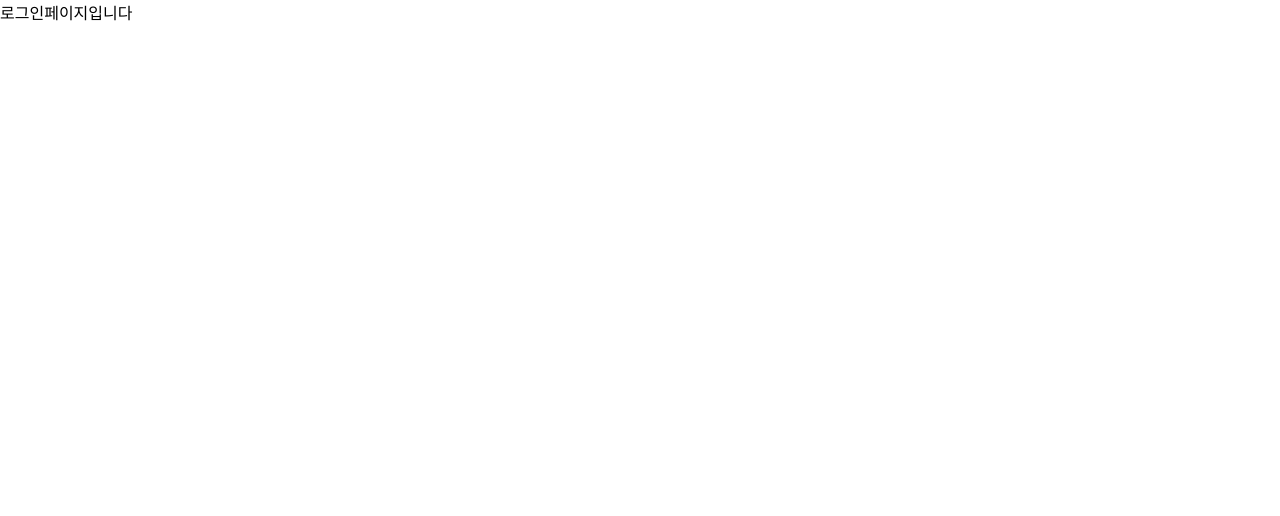
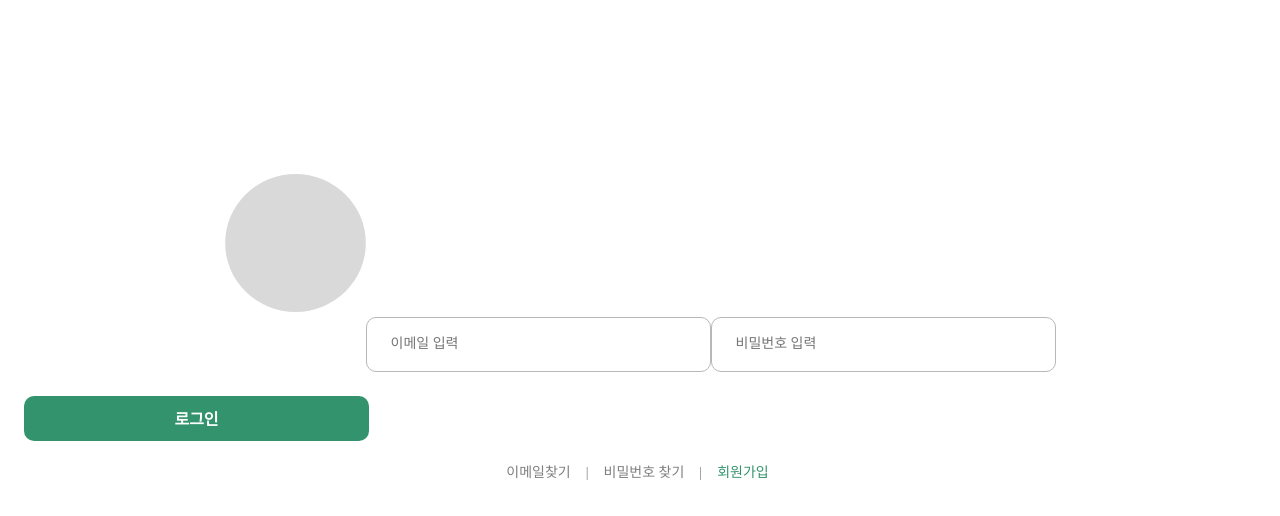
Before and after one commit to TeamQok/ewhaLang, a React (Create React App) app in the folder ewhalang/: page /login in a window 1280 px wide. Shown: the top 516 px of the page. Built offline with nearby package versions, Linux system fonts and the light colour scheme; a web font is replaced by a local one.

Commit message:
✨ : 로그인 페이지

```diff
--- a/ewhalang/src/pages/Login.jsx
+++ b/ewhalang/src/pages/Login.jsx
@@ -1,7 +1,28 @@
 import * as S from "./Login.style";
+import logo from "../assets/x-logo.svg";
+import InputBox from "../components/common/InputBox";
+import { LongButton, ButtonType } from "../components/common/LongButton";
 
 const Login = () => {
-  return <div>로그인페이지입니다</div>;
+  return (
+    <S.Wrapper>
+      <img
+        src={logo}
+        style={{ width: "141px", marginBottom: "36px", marginTop: "174px" }}
+      />
+      <S.Input placeholder="이메일 입력" />
+      <S.Input placeholder="비밀번호 입력" />
+      <div style={{ marginTop: "12px" }}></div>
+      <LongButton type={ButtonType.GREEN}>로그인</LongButton>
+      <S.Container>
+        <S.Option>이메일찾기</S.Option>
+        <S.Bar>|</S.Bar>
+        <S.Option>비밀번호 찾기</S.Option>
+        <S.Bar>|</S.Bar>
+        <S.Option color="#33936D">회원가입</S.Option>
+      </S.Container>
+    </S.Wrapper>
+  );
 };
 
 export default Login;
--- a/ewhalang/src/pages/Login.style.js
+++ b/ewhalang/src/pages/Login.style.js
@@ -1,2 +1,63 @@
-// 페이지와 스타일 나눠서 작성
 import styled from "styled-components";
+
+export const Wrapper = styled.div`
+  text-align: center;
+
+  padding-left: 24px;
+  padding-right: 24px;
+`;
+
+export const Input = styled.input`
+  width: 345px;
+  height: 55px;
+  flex-shrink: 0;
+  border-radius: 10px;
+  border: 1px solid var(--Grey-3, #b8b8b8);
+  background: var(--White, #fff);
+
+  padding: 8px 24px;
+  box-sizing: border-box;
+  outline: none;
+
+  /* Body 14R */
+  font-family: Pretendard;
+  font-size: 14px;
+  font-style: normal;
+  font-weight: 400;
+  line-height: 24px; /* 171.429% */
+  margin-bottom: 12px;
+`;
+
+export const Container = styled.div`
+  display: flex;
+  margin-top: 20px;
+  justify-content: center;
+`;
+
+export const Option = styled.div`
+  margin-right: 10px;
+  margin-left: 5px;
+  color: ${({ color }) => color || "var(--Grey-1, #7f7f7f)"};
+
+  /* Body 14R */
+  font-family: Pretendard;
+  font-size: 14px;
+  font-style: normal;
+  font-weight: 500;
+  line-height: 24px; /* 171.429% */
+
+  cursor: pointer;
+`;
+
+export const Bar = styled.div`
+  margin-right: 10px;
+  margin-left: 5px;
+  color: var(--Grey-1, #7f7f7f);
+
+  /* Body 14R */
+  font-family: Pretendard;
+  font-size: 14px;
+  font-style: normal;
+  font-weight: 500;
+  line-height: 24px; /* 171.429% */
+`;
```
